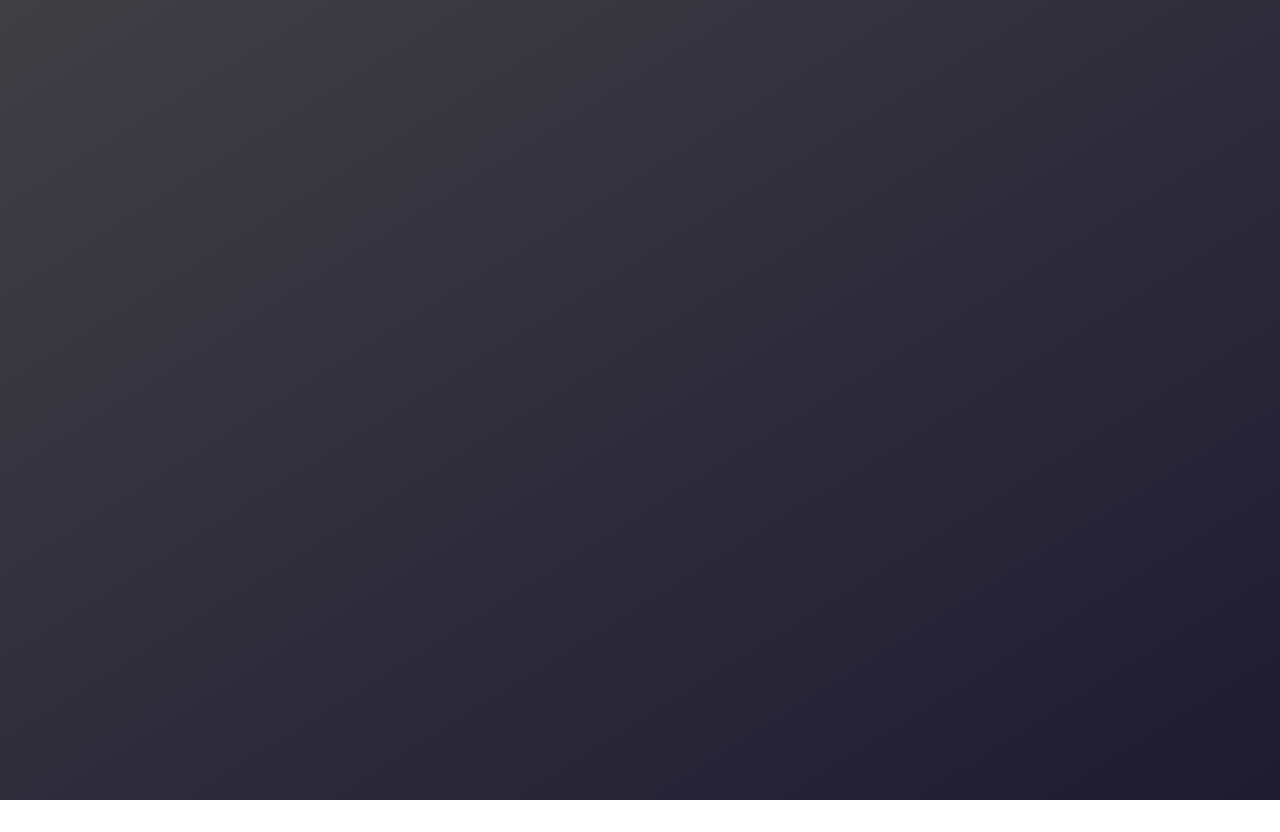
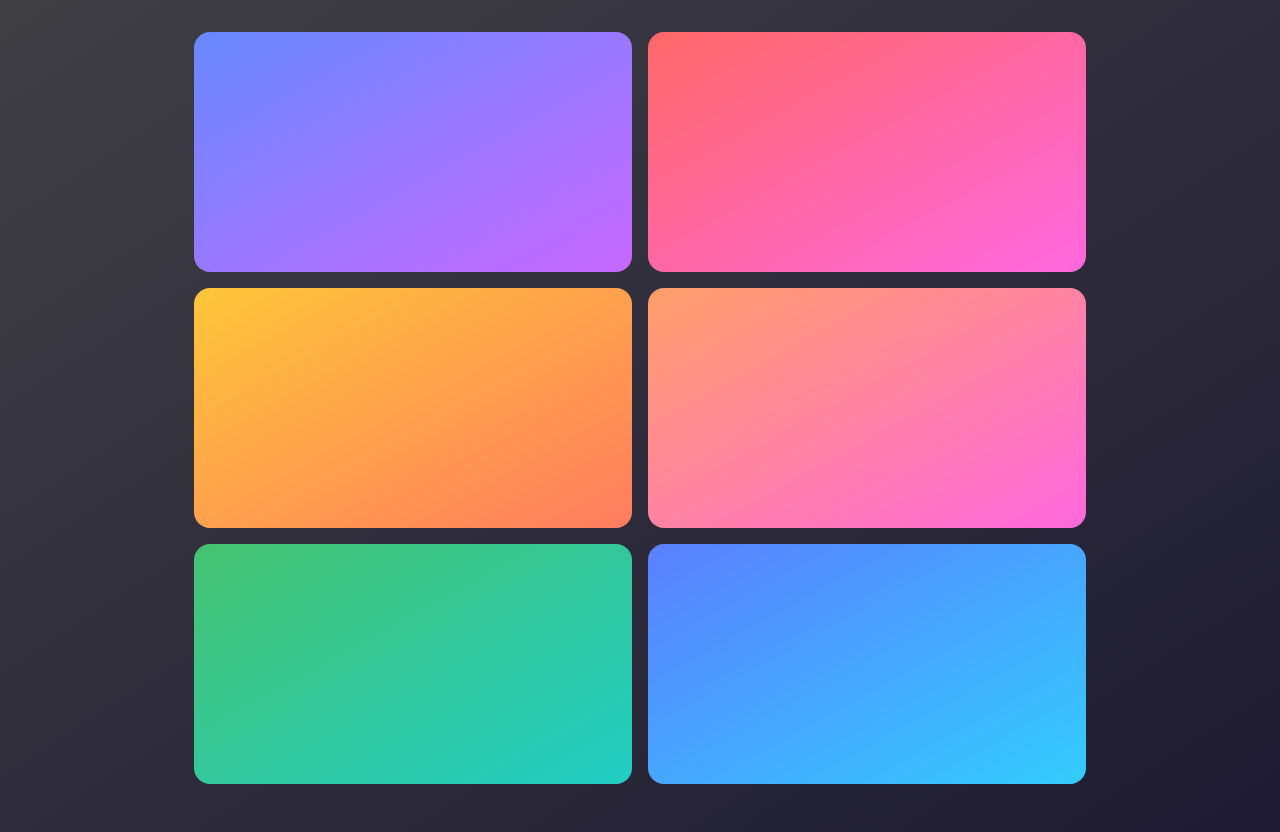
Before and after one commit to Nattawut-M/gradient-colors-inspirations, a plain HTML site: page index.html in a window 1280 px wide. Before the commit the page ends 800 px from the top, so only its background shows below. Drawn offline with Linux system fonts and the light colour scheme.

Commit message:
[ADD] 6 gradient colors

```diff
--- a/index.css
+++ b/index.css
@@ -5,6 +5,49 @@
 }
 
 body {
-    min-height: 100vh;
-    background: linear-gradient(to bottom right, #403F44, #1E1B32);
+  min-height: 100vh;
+  width: 100%;
+  background: linear-gradient(to bottom right, #403f44, #1e1b32);
+  padding: 2rem;
 }
+
+.row {
+  display: flex;
+  flex-direction: row;
+  justify-content: center;
+  gap: 1rem;
+  margin: auto;
+  margin-bottom: 1rem;
+  width: 90%;
+  height: 30vh;
+}
+
+
+.col {
+    width: 40%;
+    border-radius: 1rem;
+}
+
+#purple {
+    background: linear-gradient(to bottom right, #6889FF, #C668FF);
+}
+
+#peach {
+    background: linear-gradient(to bottom right, #FF6868, #FF68DE);
+}
+
+#sunset {
+    background: linear-gradient(to bottom right, #FDC639, #FF7C60);
+}
+
+#synthwave {
+    background: linear-gradient(to bottom right, #FF9E68, #FF68DE);
+}
+
+#grass {
+    background: linear-gradient(to bottom right, #45C270, #21CDC3);
+}
+
+#ocean {
+    background: linear-gradient(to bottom right, #5B7FFF, #33CCFC);
+}
--- a/index.html
+++ b/index.html
@@ -7,6 +7,17 @@
     <link rel="stylesheet" href="index.css" />
   </head>
   <body>
-
+    <div class="row">
+      <div id="purple" class="col"></div>
+      <div id="peach" class="col"></div>
+    </div>
+    <div class="row">
+      <div id="sunset" class="col"></div>
+      <div id="synthwave" class="col"></div>
+    </div>
+    <div class="row">
+      <div id="grass" class="col"></div>
+      <div id="ocean" class="col"></div>
+    </div>
   </body>
 </html>
```
